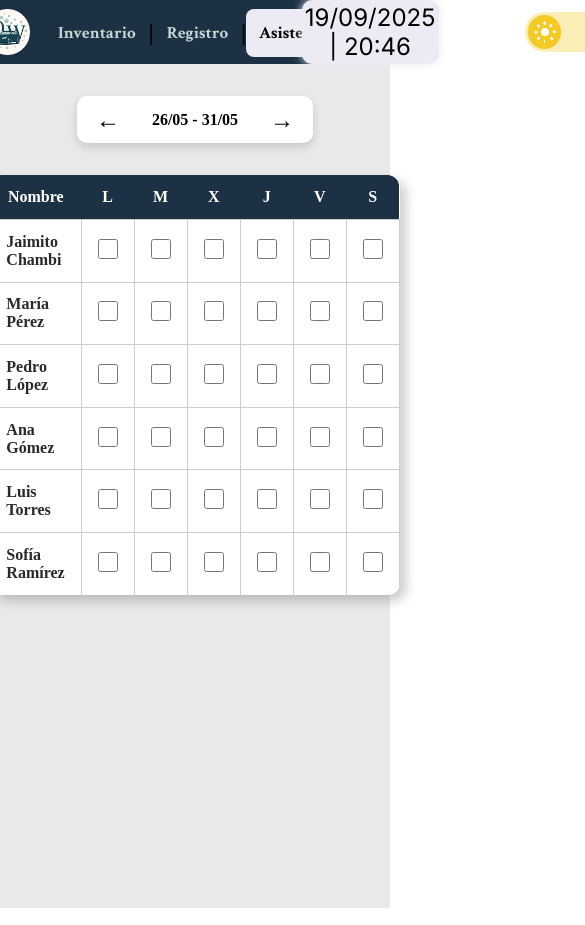
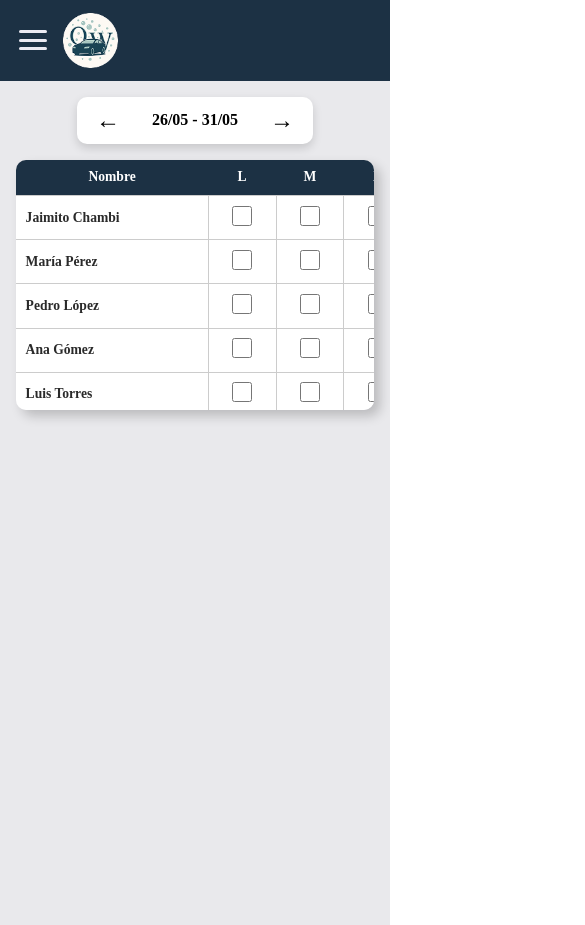
Before and after one commit to Practicas-Profesionalizantes/Grupo2--6_2--2025-OptiWash, a React (Vite) app in the folder cliente/: page /asistencia in a window 390 px wide. Shown: the top 925 px of the page, 585 px wide, since content can reach past the window. Built offline with nearby package versions, Linux system fonts and the light colour scheme.

Commit message:
responsiv en asistencia

```diff
--- a/cliente/src/componentes/navbar.jsx
+++ b/cliente/src/componentes/navbar.jsx
@@ -1,86 +1,68 @@
 import { NavLink } from "react-router-dom";
+import React, { useState } from "react";
 import "../style/navbar/nav.css";
 import styles from "../style/navbar/nav.module.css";
-import React from "react";
-import FechaHoraActual from "./FechaHoraActual.jsx";
 import logo from "../img/logo.png";
-import "../style/navbar/switch.css";
 
-function Nav({ cambiarFondo, temaActual }) {
+function Nav() {
+  const [menuAbierto, setMenuAbierto] = useState(false);
+
+  const toggleMenu = () => setMenuAbierto(!menuAbierto);
+
   return (
-    <div className="nav">
+    <nav className="nav">
       <div className="parte1">
+        <button className="hamburguesa" onClick={toggleMenu}>
+          <span className={`barra ${menuAbierto ? "activa" : ""}`}></span>
+          <span className={`barra ${menuAbierto ? "activa" : ""}`}></span>
+          <span className={`barra ${menuAbierto ? "activa" : ""}`}></span>
+        </button>
+
         <img src={logo} alt="logo" />
-        <div className="navboton">
+      </div>
+
+      {/* Menú lateral izquierdo */}
+      <div className={`menu-lateral ${menuAbierto ? "activo" : ""}`}>
         <NavLink
           to="/inventario"
-            style={{ textDecoration: "none" }}
           className={({ isActive }) =>
-              isActive ? `${styles.navLink} ${styles.activeLink}` : styles.navLink
+            isActive
+              ? `${styles.navLink} ${styles.activeLink}`
+              : styles.navLink
           }
+          onClick={() => setMenuAbierto(false)}
         >
           <h2 className="botones">Inventario</h2>
         </NavLink>
-          <h2 className="deco">|</h2>
+
         <NavLink
           to="/registro_autos"
-            style={{ textDecoration: "none" }}
           className={({ isActive }) =>
-              isActive ? `${styles.navLink} ${styles.activeLink}` : styles.navLink
+            isActive
+              ? `${styles.navLink} ${styles.activeLink}`
+              : styles.navLink
           }
+          onClick={() => setMenuAbierto(false)}
         >
           <h2 className="botones">Registro</h2>
         </NavLink>
-          <h2 className="deco">|</h2>
+
         <NavLink
           to="/asistencia"
-            style={{ textDecoration: "none" }}
           className={({ isActive }) =>
-              isActive ? `${styles.navLink} ${styles.activeLink}` : styles.navLink
+            isActive
+              ? `${styles.navLink} ${styles.activeLink}`
+              : styles.navLink
           }
+          onClick={() => setMenuAbierto(false)}
         >
           <h2 className="botones">Asistencia</h2>
         </NavLink>
+      </div>
 
-        </div>
-      </div>
-          <div className="fecha-hora-centro">
-            <FechaHoraActual/>
-          </div>
-          <div className="tema">
-        <label htmlFor="theme" className="theme">
-          <span className="theme__toggle-wrap">
-            <input
-              id="theme"
-              className="theme__toggle"
-              type="checkbox"
-              role="switch"
-              name="theme"
-                onClick={(e) => e.stopPropagation()}
-              onChange={(e) => {
-                if (e.target.checked) {
-                  cambiarFondo("#14212D");
-                } else {
-                  cambiarFondo("#ffffff");
-                }
-              }}
-            />
-            <span className="theme__fill"   onClick={(e) => e.stopPropagation()}/>
-            <span className="theme__icon"  onClick={(e) => e.stopPropagation()}>
-              <span className="theme__icon-part" />
-              <span className="theme__icon-part" />
-              <span className="theme__icon-part" />
-              <span className="theme__icon-part" />
-              <span className="theme__icon-part" />
-              <span className="theme__icon-part" />
-              <span className="theme__icon-part" />
-              <span className="theme__icon-part" />
-              <span className="theme__icon-part" />
-            </span>
-          </span>
-        </label>
-          </div>
-    </div>
+      {/* Fondo semitransparente cuando el menú está activo */}
+      {menuAbierto && <div className="overlay" onClick={toggleMenu}></div>}
+    </nav>
   );
 }
 
--- a/cliente/src/paginas/asistencias.jsx
+++ b/cliente/src/paginas/asistencias.jsx
@@ -13,7 +13,6 @@ const Asistencia = () => {
 
   const dias = ["L", "M", "X", "J", "V", "S"];
 
-  // Estado: asistencias[empleado][dia] = true/false
   const [asistencias, setAsistencias] = useState(
     empleados.reduce((acc, emp) => {
       acc[emp] = dias.reduce((d, dia) => ({ ...d, [dia]: false }), {});
@@ -21,13 +20,12 @@ const Asistencia = () => {
     }, {})
   );
 
-  // Cambiar solo ese checkbox (empleado + día)
   const toggleAsistencia = (empleado, dia) => {
     setAsistencias((prev) => ({
       ...prev,
       [empleado]: {
         ...prev[empleado],
-        [dia]: !prev[empleado][dia], // 👈 solo cambia ese cuadrado
+        [dia]: !prev[empleado][dia],
       },
     }));
   };
@@ -41,7 +39,8 @@ const Asistencia = () => {
         <button>→</button>
       </div>
 
-      {/* Tabla de asistencias */}
+      {/* ✅ Contenedor con scroll vertical */}
+      <div className="tabla-scroll">
         <table className="tabla-asistencia">
           <thead>
             <tr>
@@ -69,6 +68,7 @@ const Asistencia = () => {
           </tbody>
         </table>
       </div>
+    </div>
   );
 };
 
--- a/cliente/src/style/asistencia.css
+++ b/cliente/src/style/asistencia.css
@@ -3,22 +3,22 @@
   flex-direction: column;
   align-items: center;
   padding: 2rem;
-  background: #e9e9ec; /* gris clarito del fondo */
+  background: #e9e9ec;
   min-height: 100vh;
 }
 
-/* Navegación de semanas */
+/* Navegación */
 .navegacion {
   display: flex;
   align-items: center;
   justify-content: center;
   gap: 2rem;
   font-weight: bold;
-  margin-bottom: 2rem;
+  margin-bottom: 1rem;
   background: white;
   padding: 0.6rem 1.2rem;
   border-radius: 10px;
-  box-shadow: 0 4px 10px rgba(0,0,0,0.15);
+  box-shadow: 0 4px 10px rgba(0, 0, 0, 0.15);
 }
 
 .navegacion button {
@@ -28,13 +28,24 @@
   cursor: pointer;
 }
 
+/* ✅ Contenedor de scroll vertical y horizontal */
+.tabla-scroll {
+  width: 100%;
+  max-width: 800px;
+  overflow-y: auto; /* ✅ scroll vertical */
+  overflow-x: auto; /* ✅ scroll horizontal */
+  max-height: 350px; /* limita la altura visible en móvil */
+  border-radius: 10px;
+  -webkit-overflow-scrolling: touch; /* mejora desplazamiento en iPhone */
+  background: white;
+  box-shadow: 6px 6px 12px rgba(0, 0, 0, 0.2);
+}
+
 /* Tabla */
 .tabla-asistencia {
   border-collapse: collapse;
-  background: white;
-  border-radius: 12px;
-  overflow: hidden;
-  box-shadow: 6px 6px 12px rgba(0,0,0,0.2);
+  width: 100%;
+  min-width: 600px;
 }
 
 .tabla-asistencia th {
@@ -43,13 +54,6 @@
   padding: 0.8rem 1rem;
   text-align: center;
   font-size: 1rem;
-}
-
-.tabla-asistencia th:first-child {
-  border-top-left-radius: 12px;
-}
-.tabla-asistencia th:last-child {
-  border-top-right-radius: 12px;
 }
 
 .tabla-asistencia td {
@@ -65,14 +69,32 @@
   color: #2a2a2a;
 }
 
-.tabla-asistencia tr:last-child td {
-  border-bottom: none;
-}
-
-/* Checkboxes */
+/* Checkbox */
 .celda-check input[type="checkbox"] {
   width: 20px;
   height: 20px;
-  cursor: pointer;
-  accent-color: #1c3144; /* mismo azul que el header */
+  accent-color: #1c3144;
 }
+
+/* ---------- RESPONSIVE ---------- */
+@media (max-width: 768px) {
+  .contenedor-asistencia {
+    padding: 1rem;
+  }
+
+  .tabla-scroll {
+    max-height: 300px; /* un poco más ajustado */
+  }
+
+  .tabla-asistencia th,
+  .tabla-asistencia td {
+    font-size: 0.85rem;
+    padding: 0.6rem;
+  }
+}
+
+@media (max-width: 480px) {
+  .tabla-scroll {
+    max-height: 250px; /* más compacto aún */
+  }
+}
--- a/cliente/src/style/navbar/nav.css
+++ b/cliente/src/style/navbar/nav.css
@@ -1,61 +1,156 @@
-@import url('https://fonts.googleapis.com/css2?family=Crimson+Text:ital,wght@0,400;0,600;0,700;1,400;1,600;1,700&display=swap');
-@import url('https://fonts.googleapis.com/css2?family=Source+Serif+4:ital,opsz,wght@0,8..60,200..900;1,8..60,200..900&display=swap');
-@import url('https://fonts.googleapis.com/css2?family=Inter:ital,opsz,wght@0,14..32,100..900;1,14..32,100..900&display=swap');
-*{
+@import url('https://fonts.googleapis.com/css2?family=Crimson+Text:wght@400;600;700&display=swap');
+@import url('https://fonts.googleapis.com/css2?family=Inter:wght@400;500;600&display=swap');
+
+* {
   margin: 0;
   padding: 0;
+  box-sizing: border-box;
 }
 
-
+/* ---------- NAV PRINCIPAL ---------- */
 .nav {
   background-color: #1C3144;
   width: 100%;
   display: flex;
   align-items: center;
   justify-content: space-between;
+  padding: 0.8rem 1.2rem;
+  position: sticky;
+  top: 0;
+  z-index: 1000;
 }
 
-.parte1{
+.parte1 {
   display: flex;
   align-items: center;
-    justify-content: center;
+  gap: 1rem;
 }
 
-
-
-.navboton {
-    display: flex;
-    align-items: center;
-    margin-left: 2%;
-    justify-content: start;
+.nav img {
+  height: 55px;
+  width: auto;
+  max-width: 100%;
 }
 
-
-.fecha-hora-centro {
-    font-family: "Inter", sans-serif;
-    font-size: 17px;
-    background-color: #ECEBF3;
-    padding: 0.8%;
-    border-radius: 10px;
-    box-shadow: #ECEBF3 0px 0px 10px;
-    margin-right: 19%;
-}
-
-.botones{
+/* ---------- BOTONES ---------- */
+.botones {
   background-color: transparent;
   border: none;
   color: #C7D6D5;
-    transition: 0.3s ease-in-out;
   font-family: "Crimson Text", serif;
-    font-style: normal;
-    font-size: 17px;
-    transition: 0.5s ease;
-    padding: 0.3rem;
+  font-size: 20px;
+  padding: 0.8rem 1rem;
+  cursor: pointer;
+  transition: 0.3s ease;
 }
 
-.nav img{
-    height: 15%;
-    width: 15%;
-    margin: 3% ;
-    margin-left: 10%;
+.botones:hover {
+  color: #ffffff;
+  transform: scale(1.05);
 }
+
+/* ---------- MENÚ LATERAL IZQUIERDO ---------- */
+.menu-lateral {
+  position: fixed;
+  top: 0;
+  left: -260px; /* ✅ oculto inicialmente */
+  height: 100vh;
+  width: 240px;
+  background-color: #1C3144;
+  display: flex;
+  flex-direction: column;
+  align-items: center;      /* ✅ centra horizontal */
+  justify-content: center;
+    /* ✅ centra vertical */
+  gap: 2rem;
+  transition: left 0.3s ease-in-out;
+  box-shadow: 4px 0 10px rgba(0,0,0,0.3);
+  z-index: 999;
+}
+
+.menu-lateral.activo {
+  left: 0; /* ✅ se desliza desde la izquierda */
+}
+
+/* ---------- FONDO OSCURECIDO (overlay) ---------- */
+.overlay {
+  position: fixed;
+  top: 0;
+  left: 0;
+  width: 100%;
+  height: 100vh;
+  background: rgba(0, 0, 0, 0.5);
+  z-index: 998;
+  animation: fadeIn 0.3s ease;
+}
+
+@keyframes fadeIn {
+  from { opacity: 0; }
+  to { opacity: 1; }
+}
+
+/* ---------- HAMBURGUESA ---------- */
+.hamburguesa {
+  display: none;
+  flex-direction: column;
+  justify-content: space-between;
+  width: 28px;
+  height: 20px;
+  background: transparent;
+  border: none;
+  cursor: pointer;
+  z-index: 1001;
+}
+
+.barra {
+  height: 3px;
+  width: 100%;
+  background-color: #ECEBF3;
+  border-radius: 5px;
+  transition: all 0.3s ease;
+}
+
+/* Animación de “X” */
+.barra.activa:nth-child(1) {
+  transform: rotate(45deg) translate(5px, 5px);
+}
+.barra.activa:nth-child(2) {
+  opacity: 0;
+}
+.barra.activa:nth-child(3) {
+  transform: rotate(-45deg) translate(6px, -6px);
+}
+
+/* ---------- RESPONSIVE ---------- */
+@media (max-width: 768px) {
+  .hamburguesa {
+    display: flex; /* ✅ visible en móvil */
+  }
+}
+
+@media (min-width: 769px) {
+  /* En escritorio: menú horizontal normal */
+  .menu-lateral {
+    position: static;
+    flex-direction: row;
+    height: auto;
+    width: auto;
+    justify-content: flex-end;
+    gap: 1.5rem;
+    background: transparent;
+    box-shadow: none;
+  }
+
+  .botones {
+    font-size: 18px;
+    padding: 0.4rem 0.6rem;
+  }
+
+  .overlay {
+    display: none;
+  }
+
+  .hamburguesa {
+    display: none;
+  }
+}
--- a/cliente/src/style/navbar/nav.module.css
+++ b/cliente/src/style/navbar/nav.module.css
@@ -1,6 +1,5 @@
 @import url('https://fonts.googleapis.com/css2?family=Crimson+Text:ital,wght@0,400;0,600;0,700;1,400;1,600;1,700&display=swap');
 @import url('https://fonts.googleapis.com/css2?family=Source+Serif+4:ital,opsz,wght@0,8..60,200..900;1,8..60,200..900&display=swap');
-
 
 .navLink {
   color: white;
@@ -9,24 +8,112 @@
   font-style: normal;
   transition: 0.1s ease-out;
   font-size: 30px;
-  padding: 0.5rem;
+  padding: 0.5rem 1rem;
   display: inline-block;
   margin-top: 0.5%;
+  text-align: center;
+  white-space: nowrap;
 }
 
 .navLink:not(.activeLink) h2:hover {
-    transform: scale(1.4);
+  transform: scale(1.4);
 }
 
-.activeLink  {
+.activeLink {
   background-color: #ECEBF3;
-  border-radius: 8px 8px 8px 8px;
+  border-radius: 8px;
 }
 
-.activeLink h2{
+.activeLink h2 {
   color: black;
 }
 
 .activeLink h2:hover {
-    transform: none;
+  transform: none;
 }
+
+
+.nav {
+  display: flex;
+  justify-content: space-between;
+  align-items: center;
+  background-color: #1c3144;
+  padding: 0.5rem 2rem;
+  flex-wrap: wrap;
+  box-sizing: border-box;
+  width: 100%;
+  max-width: 100vw;
+  overflow-x: hidden;
+}
+
+.nav img {
+  height: 60px;
+  width: auto;
+  max-width: 100%;
+}
+
+/* Contenedor de botones */
+.navboton {
+  display: flex;
+  align-items: center;
+  gap: 1rem;
+  flex-wrap: wrap;
+  justify-content: flex-end; /* ✅ mantiene alineado y evita salto del último botón */
+  flex: 1;
+  min-width: 0;
+}
+
+.deco {
+  color: #ECEBF3;
+  font-size: 1.5rem;
+}
+
+/* 🔹 Responsividad */
+@media (max-width: 1024px) {
+  .navLink {
+    font-size: 24px;
+    padding: 0.4rem 0.8rem;
+  }
+
+  .nav img {
+    height: 50px;
+  }
+}
+
+@media (max-width: 768px) {
+  .nav {
+    flex-direction: column;
+    align-items: center;
+    padding: 0.8rem 1rem;
+  }
+
+  .navboton {
+    justify-content: center;  /* ✅ centra botones al apilarse */
+    width: auto;              /* ✅ evita que empujen fuera del viewport */
+    gap: 0.5rem;
+  }
+
+  .navLink {
+    font-size: 20px;
+    padding: 0.4rem 0.6rem;
+  }
+
+  .deco {
+    display: none; /* oculta separadores "|" en móviles */
+  }
+}
+
+@media (max-width: 480px) {
+  .nav {
+    padding: 0.8rem;
+  }
+
+  .nav img {
+    height: 45px;
+  }
+
+  .navLink {
+    font-size: 18px;
+    padding: 0.3rem 0.6rem;
+  }
+}
```
Lines whose indentation alone changed are shown as unchanged.
